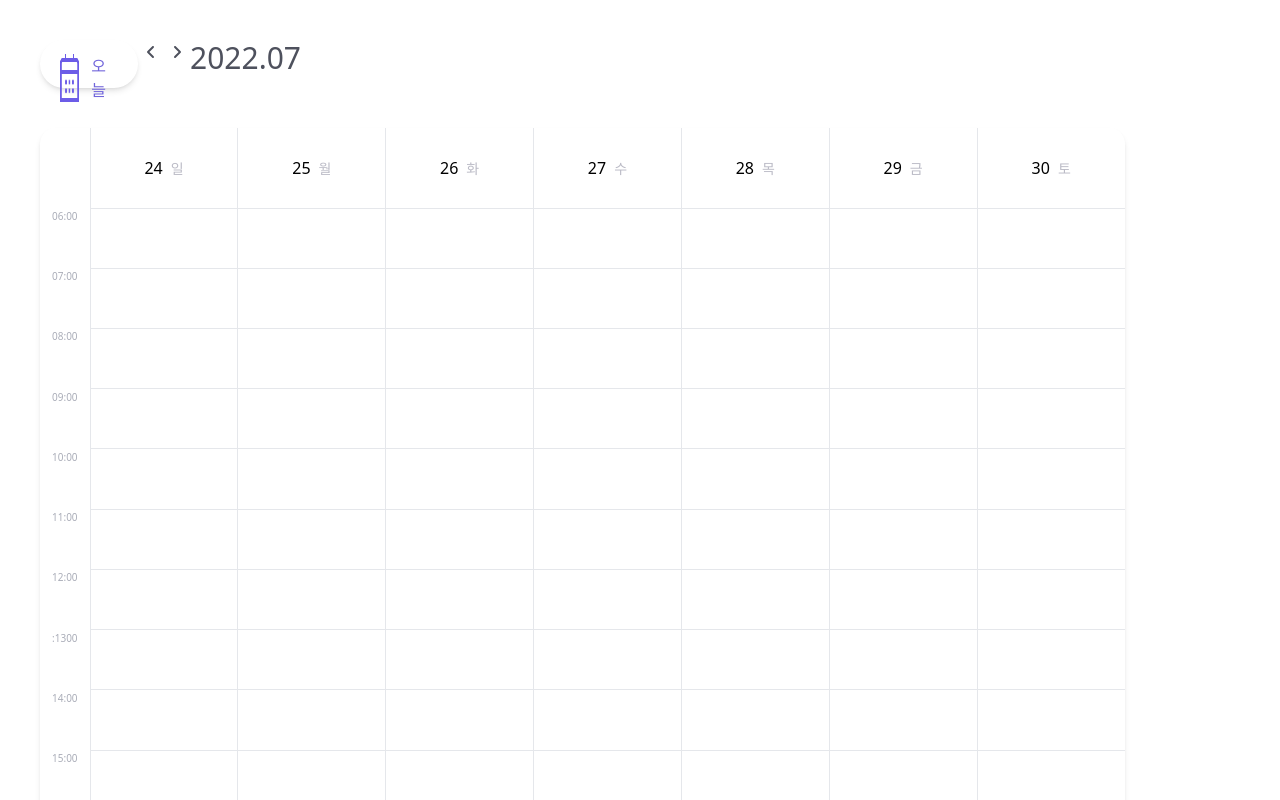
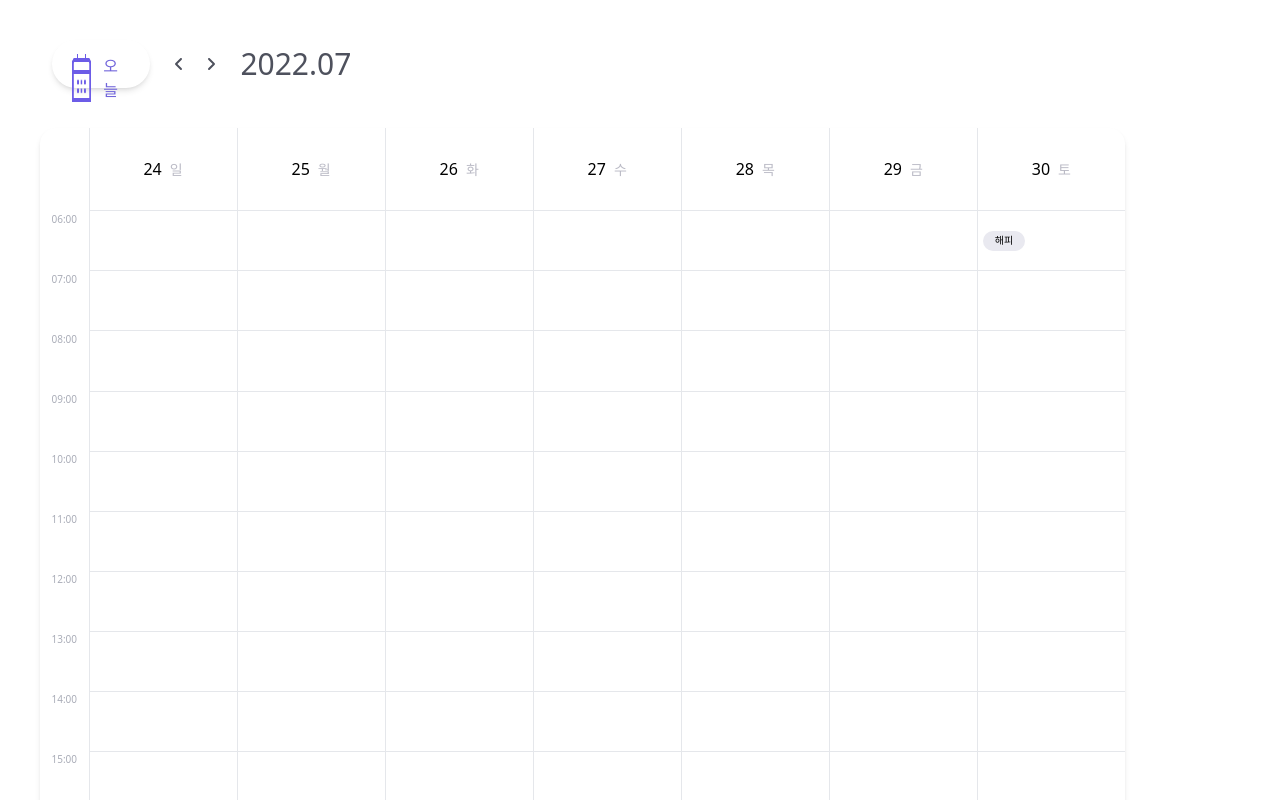
Before and after one commit to hasangwon/reservation, a Next.js app: page / in a window 1280 px wide. Shown: the top 800 px of the page. Built offline with nearby package versions, Linux system fonts and the light colour scheme.

Commit message:
예약항목 캘린더에 표시하기

```diff
--- a/components/Calendar.tsx
+++ b/components/Calendar.tsx
@@ -3,6 +3,7 @@ import { useEffect, useState } from "react";
 import Image from "next/image";
 import { FontAwesomeIcon } from "@fortawesome/react-fontawesome";
 import { faAngleLeft, faAngleRight } from "@fortawesome/free-solid-svg-icons";
+import ReservationItem from "./ReservationItem";
 import { deflateRawSync } from "zlib";
 
 const Calendar = () => {
@@ -20,6 +21,11 @@ const Calendar = () => {
 
   const [days, setDays] = useState([sun, mon, tue, wed, thu, fri, sat]);
 
+  const [thisDate, setThisDate] = useState(today);
+  const [selected, setSelected] = useState(false);
+  const [className, setClassName] = useState("");
+  const [purpose, setPurpose] = useState([]);
+
   const getMonth = () => {
     if (days[0].get("year") !== days[6].get("year")) {
       return days[0].format("YYYY.MM") + " ~ " + days[6].format("YYYY.MM");
@@ -29,32 +35,23 @@ const Calendar = () => {
       return days[0].format("YYYY.MM");
     }
   };
-  const [selected, setSelected] = useState("");
-
-  const changeColor = () => {
-    setSelected("w-[3.25rem] h-[1.625rem] bg-primary rounded-[0.313rem]");
-  };
 
   const goToLastWeek = () => {
-    setDays((preDays) => {
-      return preDays.map((day) => day.subtract(7, "day"));
+    setDays((days) => {
+      return days.map((day) => day.subtract(7, "day"));
     });
-    // setMonth((day) => day.subtract(7, "day"));
   };
 
   const goToNextWeek = () => {
-    setDays((nextDays) => {
-      return nextDays.map((day) => day.add(7, "day"));
+    setDays((days) => {
+      return days.map((day) => day.add(7, "day"));
     });
-    // setMonth((day) => day.add(7, "day"));
   };
-
-  // console.log(sun);
 
   return (
     <>
-      <div className="m-10 flex align-middle h-12">
-        <button className=" w-[6.125rem] h-12 shadow-md rounded-3xl">
+      <div className="m-10 flex items-center h-12">
+        <button className=" w-[6.125rem] h-12 shadow-md rounded-3xl mx-3">
           <div className="flex my-3.5 mx-5">
             <Image
               src="/images/calendar_icon.png"
@@ -65,21 +62,21 @@ const Calendar = () => {
             <div className="text-[#7165DB] mx-[0.313rem] font-normal">오늘</div>
           </div>
         </button>
-        <div>
+        <div className="mx-3">
           <FontAwesomeIcon
             icon={faAngleLeft}
-            className="mx-2 text-[#4E515D]"
+            className="mr-[0.7rem] text-[#4E515D]"
             onClick={goToLastWeek}
           />
           <FontAwesomeIcon
             icon={faAngleRight}
-            className="mx-2 text-[#4E515D]"
+            className="ml-[0.7rem] text-[#4E515D]"
             onClick={goToNextWeek}
           />
         </div>
-        <div className="text-3xl text-[#4E515D]">{getMonth()}</div>
+        <div className="text-3xl text-[#4E515D] mx-3">{getMonth()}</div>
       </div>
-      <div className="shadow-md m-10 rounded-2xl w-[67.806rem]">
+      <div className="shadow-md m-10 rounded-2xl w-[67.806rem] bg-white">
         <table className="w-[67.806rem] h-[53.983rem]">
           <tbody>
             <tr>
@@ -90,7 +87,7 @@ const Calendar = () => {
                     key={DAYS[index].id}
                     className="h-20 w-32 text-center border-b border-l border-solid border-gray-200"
                   >
-                    <div className="">
+                    <div>
                       <span className=" mr-2 text-base">{day.get("date")}</span>
                       <span className="text-[#BBBBC6] font-normal text-sm">
                         {DAYS[index].day}
@@ -102,17 +99,35 @@ const Calendar = () => {
             </tr>
             {TIME.map((time) => {
               return (
-                <tr key={time.id}>
+                <tr key={time.id} className="h-[3.625rem]">
                   <th className="border-solid border-gray-200 border-r font-thin text-[0.625rem] text-[#AAADB8] align-top w-[2.713rem]">
                     {time.time}
                   </th>
-                  <th className="boreder-solid border-gray-200 border"></th>
-                  <th className="boreder-solid border-gray-200 border"></th>
-                  <th className="boreder-solid border-gray-200 border"></th>
-                  <th className="boreder-solid border-gray-200 border"></th>
-                  <th className="boreder-solid border-gray-200 border"></th>
-                  <th className="boreder-solid border-gray-200 border"></th>
-                  <th className="boreder-solid border-gray-200 border border-r-0"></th>
+                  {days.map((day, i) => {
+                    return (
+                      <th
+                        className="boreder-solid border-gray-200 border-l border-t"
+                        key={i}
+                      >
+                        <div className="flex w-[8rem] flex-wrap">
+                          {RESERVATION.map((res): any => {
+                            if (
+                              res.date === day.format("YYYY-MM-DD") &&
+                              res.time === time.time
+                            ) {
+                              return (
+                                <ReservationItem
+                                  purpose={res.purpose}
+                                  id={res.id}
+                                  petName={res.pet_name}
+                                />
+                              );
+                            }
+                          })}
+                        </div>
+                      </th>
+                    );
+                  })}
                 </tr>
               );
             })}
@@ -141,12 +156,84 @@ const TIME = [
   { id: 5, time: "10:00" },
   { id: 6, time: "11:00" },
   { id: 7, time: "12:00" },
-  { id: 8, time: ":1300" },
+  { id: 8, time: "13:00" },
   { id: 9, time: "14:00" },
   { id: 10, time: "15:00" },
-  { id: 11, time: ":16:00" },
+  { id: 11, time: "16:00" },
   { id: 12, time: "17:00" },
   { id: 13, time: "18:00" },
 ];
 
+const RESERVATION: {
+  id: number;
+  time: string;
+  date: string;
+  pet_name: string;
+  purpose: string;
+}[] = [
+  {
+    id: 1,
+    time: "10:00",
+    date: "2022-08-01",
+    pet_name: "더미",
+    purpose: "진료 예약",
+  },
+  {
+    id: 2,
+    time: "11:00",
+    date: "2022-08-03",
+    pet_name: "벨",
+    purpose: "수술 예약",
+  },
+  {
+    id: 3,
+    time: "06:00",
+    date: "2022-08-06",
+    pet_name: "두부",
+    purpose: "미용 예약",
+  },
+  {
+    id: 4,
+    time: "13:00",
+    date: "2022-08-05",
+    pet_name: "뽀삐",
+    purpose: "기타 예약",
+  },
+  {
+    id: 5,
+    time: "13:00",
+    date: "2022-08-05",
+    pet_name: "커피",
+    purpose: "수술 예약",
+  },
+  {
+    id: 6,
+    time: "13:00",
+    date: "2022-08-07",
+    pet_name: "윌리",
+    purpose: "진료 예약",
+  },
+  {
+    id: 7,
+    time: "12:00",
+    date: "2022-07-31",
+    pet_name: "희융이",
+    purpose: "미용 예약",
+  },
+  {
+    id: 8,
+    time: "13:00",
+    date: "2022-08-05",
+    pet_name: "꾸뭉이",
+    purpose: "진료 예약",
+  },
+  {
+    id: 9,
+    time: "06:00",
+    date: "2022-07-30",
+    pet_name: "해피",
+    purpose: "기타 예약",
+  },
+];
+
 export default Calendar;
--- /dev/null
+++ b/components/ReservationItem.tsx
@@ -0,0 +1,38 @@
+import { useEffect, useState } from "react";
+
+const ReservationItem = ({
+  id,
+  petName,
+  purpose,
+}: {
+  id: number;
+  petName: string;
+  purpose: string;
+}) => {
+  const [backgroundColor, setBackgroundColor] = useState("");
+
+  useEffect(() => {
+    if (purpose === "진료 예약") {
+      setBackgroundColor("bg-[#ffe0aa]");
+    } else if (purpose === "수술 예약") {
+      setBackgroundColor("bg-[#ffd0d0]");
+    } else if (purpose === "미용 예약") {
+      setBackgroundColor("bg-[#eadefd]");
+    } else if (purpose === "기타 예약") {
+      setBackgroundColor("bg-[#e9e9f0]");
+    }
+  }, [purpose]);
+
+  return (
+    <div
+      key={id}
+      className={`${backgroundColor} h-5 rounded-[0.625rem] flex items-center justify-center m-1  `}
+    >
+      <span className="text-[0.625rem] text=[#4d4f5c] font-normal px-3">
+        {petName}
+      </span>
+    </div>
+  );
+};
+
+export default ReservationItem;
```
